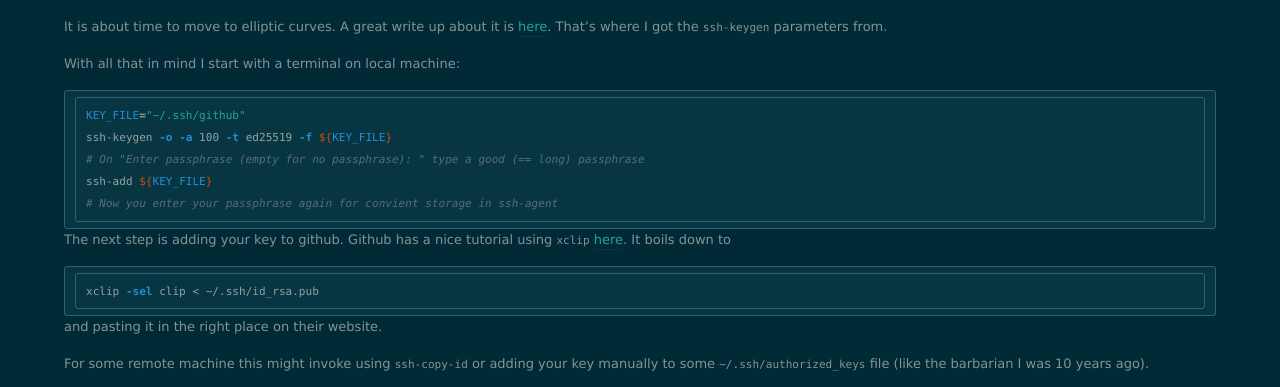
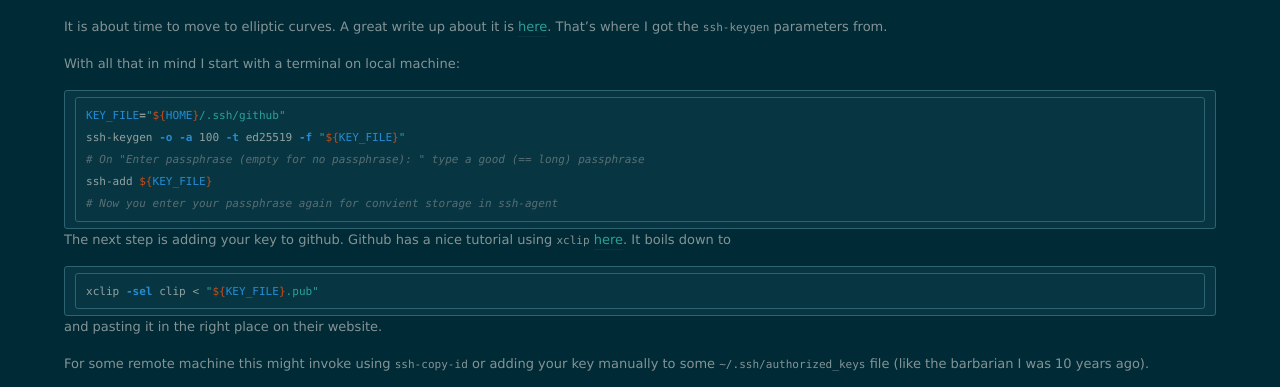
Before and after one commit to grossjonas/grossjonas.github.com, a Jekyll site: the page built from _posts/2016-09-25-ssh-config-and-github.md, in a window 1280 px wide. Shown: the part 444-831 px from the top of the page. Built offline with Jekyll 4.4.1, drawn with Linux system fonts in a browser that asks for light colours.

Commit message:
update versions, use bash var

````diff
--- a/_posts/2016-09-25-ssh-config-and-github.md
+++ b/_posts/2016-09-25-ssh-config-and-github.md
@@ -16,8 +16,8 @@ It is about time to move to elliptic curves. A great write up about it is [here]
 With all that in mind I start with a terminal on local machine:
 
 ``` bash
-KEY_FILE="~/.ssh/github"
-ssh-keygen -o -a 100 -t ed25519 -f ${KEY_FILE}
+KEY_FILE="${HOME}/.ssh/github"
+ssh-keygen -o -a 100 -t ed25519 -f "${KEY_FILE}"
 # On "Enter passphrase (empty for no passphrase): " type a good (== long) passphrase
 ssh-add ${KEY_FILE}
 # Now you enter your passphrase again for convient storage in ssh-agent
@@ -26,7 +26,7 @@ ssh-add ${KEY_FILE}
 The next step is adding your key to github. Github has a nice tutorial using ```xclip``` [here](https://help.github.com/articles/adding-a-new-ssh-key-to-your-github-account/). It boils down to
 
 ``` bash
-xclip -sel clip < ~/.ssh/id_rsa.pub
+xclip -sel clip < "${KEY_FILE}.pub"
 ```
 and pasting it in the right place on their website.
 
````
Also changed, not shown: Gemfile.lock.
